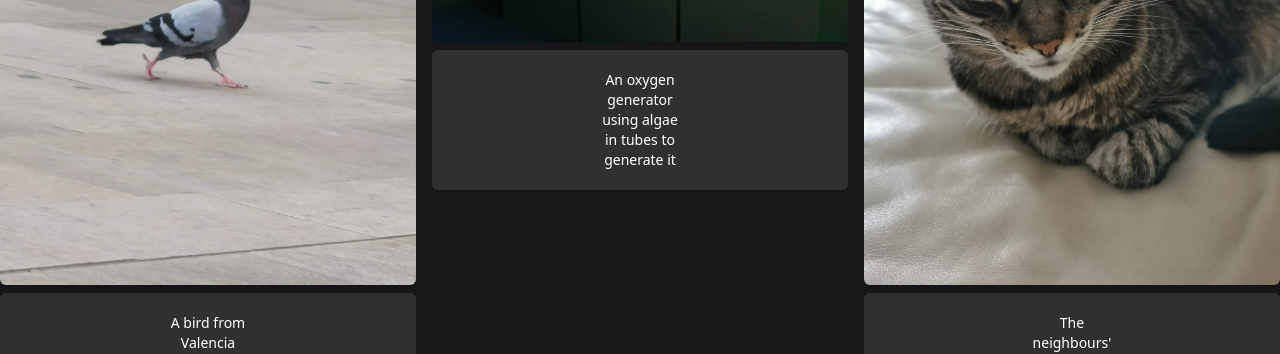
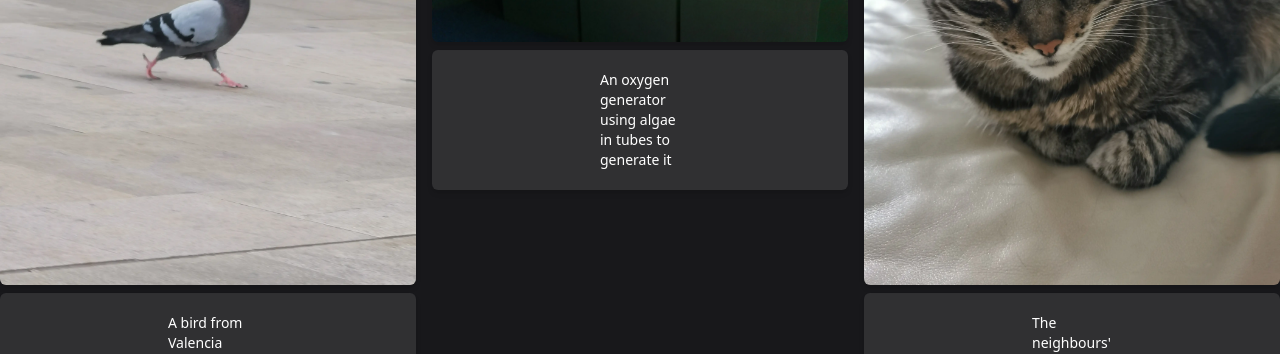
Before and after one commit to gragorther/website-2.0, a SvelteKit app: page /gallery in a window 1280 px wide. Shown: the part 446-800 px from the top of the page. Built offline with nearby package versions, Linux system fonts and the light colour scheme.

Commit message:
Teeny tiny fixes :3

```diff
--- a/src/routes/+layout.svelte
+++ b/src/routes/+layout.svelte
@@ -30,6 +30,7 @@
 		{@render children?.()}
 	</main>
 </div>
+
 <style lang="postcss">
 	@tailwind base;
 
@@ -46,7 +47,7 @@
 	}
 
 	:global(p) {
-		@apply text-lg my-3 mx-4 lg:mx-40 text-center; /* Add smaller margins on mobile */
+		@apply text-lg my-3 mx-4 lg:mx-40 text-left; /* Add smaller margins on mobile */
 	}
 	:global(h1) {
 		@apply shared-properties text-4xl lg:text-6xl from-pink-500 to-violet-500 leading-relaxed;
--- a/src/routes/gallery/+page.svelte
+++ b/src/routes/gallery/+page.svelte
@@ -57,4 +57,4 @@
 
 <PageTitle title="Gallery" />
 
-<ImageGallery images={galleryImages} columns={3} gap="1rem" />
+<ImageGallery images={galleryImages} columns={3} />
```
